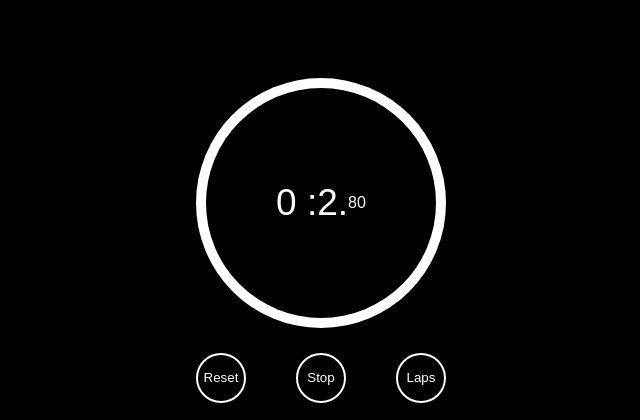
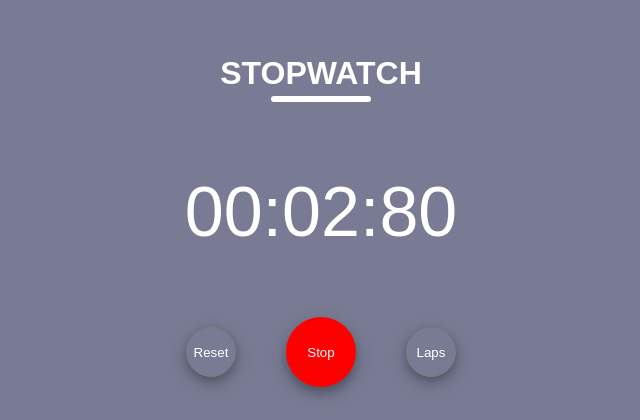
Before and after one commit to codewithmokone/PRODIGY_WD_02, a plain HTML site: page index.html in a window 1280 px wide. Both pictures are taken after a click on the button "Start". Shown: the whole page, without its empty margins (319-959 px from the left). Drawn offline with Linux system fonts and the light colour scheme.

Commit message:
valiteded html

```diff
--- a/index.html
+++ b/index.html
@@ -10,16 +10,19 @@
 <body>
     <div class="container">
         <div class="watch">
-            <div class="outer-circle">
-                <div class="inner-circle">
-                    <span class="text minute">0 :</span>
-                    <span class="text second">0.</span>
-                    <span class="text mSecond">&nbsp;0</span>
-                </div>
+            <div class="heading">
+                <h1>STOPWATCH</h1>
+                <div class="underline"></div>
+            </div>
+            <div class="display">
+                    <span class="text minute">00:</span>
+                    <span class="text second">00:</span>
+                    <span class="text mSecond">00</span>
             </div>
             <div class="button-group">
                 <button class="button reset hidden">Reset</button>
-                <button class="button start">Start</button>
+                <button class="start">Start</button>
+                <button class="stop hidden">Stop</button>
                 <button class="button lap hidden">Laps</button>
             </div>
         </div>
--- a/index.js
+++ b/index.js
@@ -1,6 +1,7 @@
 // Select various elements from the DOM interaction
 const resetButton = document.querySelector('.reset'); // Reset button element
 const startButton = document.querySelector('.start'); // Start button element
+const stopButton = document.querySelector('.stop'); // Stop button element
 const lapButton = document.querySelector('.lap');  // Lab button element
 const clearButton = document.querySelector('.lap-clear-button'); // Clear laps button element
 const minute = document.querySelector('.minute'); // Display for minutes
@@ -27,13 +28,16 @@ const toggleButton = () => {
 
 // Function to start and stop the stopwatch
 const start = () => {
+
     // Check if stopwatch is not already running and has not been reset
     if(!isPlay && !isReset){
-        startButton.innerText = 'Stop'; // Change button text to 'Stop'
+        stopButton.classList.remove('hidden'); // Shows the stop button
+        startButton.classList.add('hidden'); // Hides the start button
+        // startButton.innerText = 'Stop'; // Change button text to 'Stop'
 
         // Set interval fro minute counter (every 60 seconds)
         min = setInterval(() => {
-            minute.innerText = `${++minCounter}.`; // Update minute display
+            minute.innerText = `${String(++minCounter).padStart(2, '0')}.`; // Update minute display
         }, 60*1000);
 
         // Set interval for second counter (every 1 second)
@@ -41,7 +45,7 @@ const start = () => {
             if(secCounter === 60){
                 secCounter = 0; // Reset second counter if it reaches 60
             }
-            second.innerText = `${++secCounter}.`; // Update second display
+            second.innerText = `${String(++secCounter).padStart(2, '0')}:`; // Update second display
         }, 1000)
 
         // Set interval for second counter (every 10 milliseconds)
@@ -49,13 +53,14 @@ const start = () => {
             if(mSecCounter === 100){
                 mSecCounter = 0; // Reset millisecond counter if it reaches 100
             }
-            milliSecond.innerText = `${++mSecCounter}`; // Update millisecond display
+            milliSecond.innerText = `${String(++mSecCounter).padStart(2, '0')}`; // Update millisecond display
         }, 10)
         isPlay = true; // Set status to playing
         isReset = true; // indicate that stopwatch is not reset
     }else{
-        // If stopwatch is running, stop it
-        startButton.innerText = 'Start'; // change button text to 'start'
+        // If stopwatch is running, stop / pause it
+        stopButton.classList.add('hidden'); // Hides the stop button
+        startButton.classList.remove('hidden'); // Shows the start button
         clearInterval(min); // Clear minute interval
         clearInterval(sec); // Clear second interval
         clearInterval(mSec); // Clear millisecond interval
@@ -74,9 +79,9 @@ const reset = () => {
     lapButton.classList.add('hidden'); // Hide lap button
 
     // Reset time displays
-    minute.innerText = '0 :';
-    second.innerText = '0 .';
-    milliSecond.innerText = '0';
+    minute.innerText = '00:';
+    second.innerText = '00:';
+    milliSecond.innerText = '00';
 }
 
 // Function to record a lap
@@ -89,7 +94,7 @@ const lap = () => {
     number.setAttribute('class', 'number'); // Add class for lap number
     timeStamp.setAttribute('class','time-stamp'); // Add class for timestamp
 
-    number.innerText = `${++lapItem}`; // Set lap number
+    number.innerText = `Lap ${++lapItem}`; // Set lap number
     timeStamp.innerText = `${minCounter} : ${secCounter} : ${mSecCounter}`; // Set timestamp text
 
     // Append lap number and timestamp to list item
@@ -108,6 +113,7 @@ const clearAll = () => {
 
 // Event listeners for buttons
 startButton.addEventListener('click', start); // Start/Stop button click event
+stopButton.addEventListener('click', start); // Start/Stop button click event
 resetButton.addEventListener('click',reset); // Reset button click event
 lapButton.addEventListener('click',lap); // Lap button click event
 clearButton.addEventListener('click',clearAll); // Clear laps button click event
--- a/style.css
+++ b/style.css
@@ -10,10 +10,36 @@ body {
     font-size: 16px;
     width: 100%;
     height: 100vh;
-    background-color: black;
+    background-color: #787B93;
     display: flex;
     align-items: center;
     justify-content: center;
+}
+
+.container {
+    height: 100vh;
+    margin-top: 50px;
+    display: flex;
+    flex-direction: column;
+    align-items: center;
+}
+
+.heading {
+    display: flex;
+    flex-direction: column;
+    align-items: center;
+}
+
+h1 {
+    color: white;
+}
+
+.underline {
+    width: 100px;
+    height: 6px;
+    margin-top: 4px;
+    background-color: white;
+    border-radius: 10px;
 }
 
 .watch {
@@ -21,64 +47,78 @@ body {
     flex-direction: column;
     align-items: center;
     justify-content: center;
+    margin-top: 30px;
 }
 
-.outer-circle {
-    width: 250px;
-    height: 250px;
-    border-radius: 50%;
-    background-color: white;
+.display {
+    width: 300px;
+    height: 160px;
     display: flex;
     align-items: center;
     justify-content: center;
+    margin-top: 30px;
 }
-
-.inner-circle {
-    width: 230px;
-    height: 230px;
-    border-radius: 50%;
-    background-color: black;
-    display: flex;
-    align-items: center;
-    justify-content: center;
-}
-
 
 .text {
     color: white;
 }
 
 .minute {
-    font-size: 37px;
+    font-size: 70px;
 }
 
 .second {
-    font-size: 37px;
+    font-size: 70px;
 }
 
-.milliSecond{
-    font-size: 27px;
+.mSecond{
+    font-size: 70px;
 }
 
 .button-group {
-    width: 250px;
+    width: 300px;
     margin-top: 25px;
     display: flex;
-    justify-content: space-between;
+    align-items: center;
+    justify-content: center;
+    gap: 50px;
+}
+.start {
+    width: 70px;
+    height: 70px;
+    border-radius: 50%;
+    border: none;
+    color: white;
+    cursor: pointer;
+    background-color: green;
+    box-shadow: 0 6px 8px 0 rgba(0, 0, 0, 0.2), 0 6px 20px 0 rgba(0, 0, 0, 0.19);
+}
+
+.stop {
+    width: 70px;
+    height: 70px;
+    border: none;
+    border-radius: 50%;
+    color: white;
+    cursor: pointer;
+    background-color: #FF0000;
+    box-shadow: 0 6px 8px 0 rgba(0, 0, 0, 0.2), 0 6px 20px 0 rgba(0, 0, 0, 0.19);
 }
 
 .button {
     width: 50px;
     height: 50px;
     border-radius: 50%;
-    border: 2px solid white;
-    background-color: black;
+    border: 1px solid #7D7D7D;
+    border-style: groove;
+    background-color: #787B93;
     color: white;
     cursor: pointer;
+    box-shadow: 0 4px 8px 0 rgba(0, 0, 0, 0.2), 0 6px 20px 0 rgba(0, 0, 0, 0.19);
 }
 
 .button:hover{
-    background-color: white;
+    background-color: #787B93;
     color: black;
 }
 
@@ -124,7 +164,7 @@ body {
     display: block;
     position: fixed;
     z-index: 1000;
-    bottom: 0;
+    bottom: 10px;
     width: 130px;
     padding: 10px 0;
     border-radius: 50px;
@@ -135,5 +175,5 @@ body {
 }
 
 .hidden {
-   visibility: hidden;
+   display: none;
 }
```
